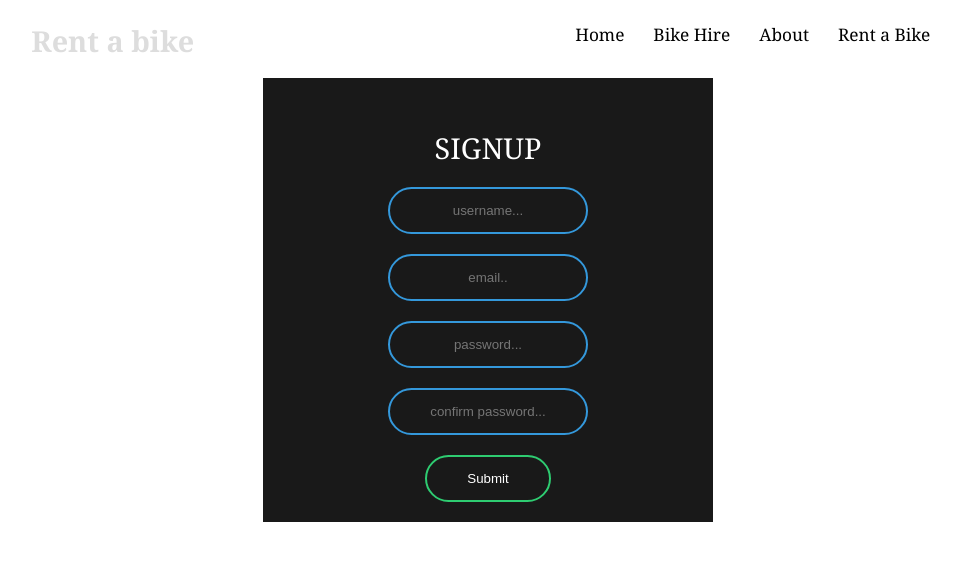
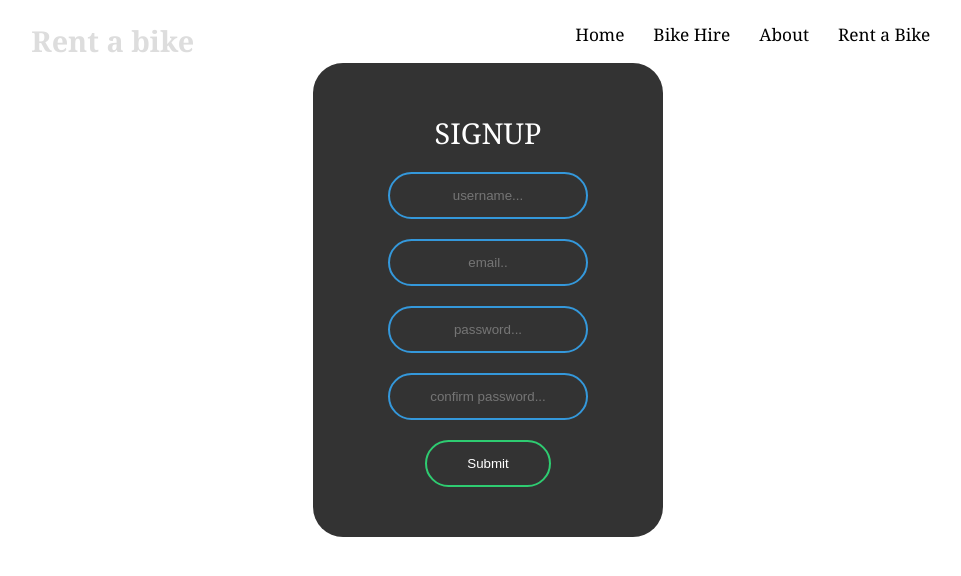
Before and after one commit to MbuguaGeorge/Bike-hire-app, a React (Create React App) app: page /signup in a window 1280 px wide. Shown: the top 576 px of the page, without its empty margins (152-1113 px from the left). Built offline with nearby package versions, Linux system fonts and the light colour scheme.

Commit message:
toggle signup form

```diff
--- a/src/component/home.css
+++ b/src/component/home.css
@@ -30,6 +30,7 @@
     color: white;
     font-weight: 700;
     text-align: center;
+    outline: none;
 }
 .forms button:hover{
     background-color: aquamarine;
@@ -42,3 +43,8 @@
 .forms a{
     padding: 10px;
 }
+
+.sign{
+    position: absolute;
+    margin-left: 500px;
+}
--- a/src/component/home.js
+++ b/src/component/home.js
@@ -1,15 +1,27 @@
 import {Link} from 'react-router-dom'
+import React, {useState} from 'react';
+import Signup from './signup';
 
 function Home(){
+
+    const [register, setRegister] = useState(false);
+
+    function clickHandler(){
+        setRegister(prevRegister => !prevRegister)
+    }
+
     return(
         <div>
             <section>
+                <div className="sign" style={{display: register ? "flex" : "none"}} >
+                    <Signup />
+                </div>
                 <div className="home__page">
                     <div className="cover__page">
                         <h2>Bike rental services</h2>
                         <p>We provide a reliable platform for hiring and renting out bikes.</p>
                         <div className="forms">
-                            <Link to="/signup"><button>Sign up</button></Link>
+                            <button onClick={clickHandler} >Sign up</button>
                             <Link to="/login"><button>Log in</button></Link>
                         </div>
                     </div>
--- a/src/component/signup.css
+++ b/src/component/signup.css
@@ -1,11 +1,13 @@
 .signup{
-    width: 450px;
+    width: 350px;
     position: absolute;
     top: 300px;
     left: 50%;
     transform: translate(-50%,-50%);
-    background: #191919;
+    background: rgba(0,0,0,0.8);
     text-align: center;
+    box-sizing: border-box;
+    border-radius: 30px;
 }
 
 .signup h1{
@@ -49,6 +51,7 @@
     border-radius: 24px;
     transition: 0.25s;
     cursor: pointer;
+    margin-bottom: 50px;
 }
 
 .signup input[type = "submit"]:hover{
```
